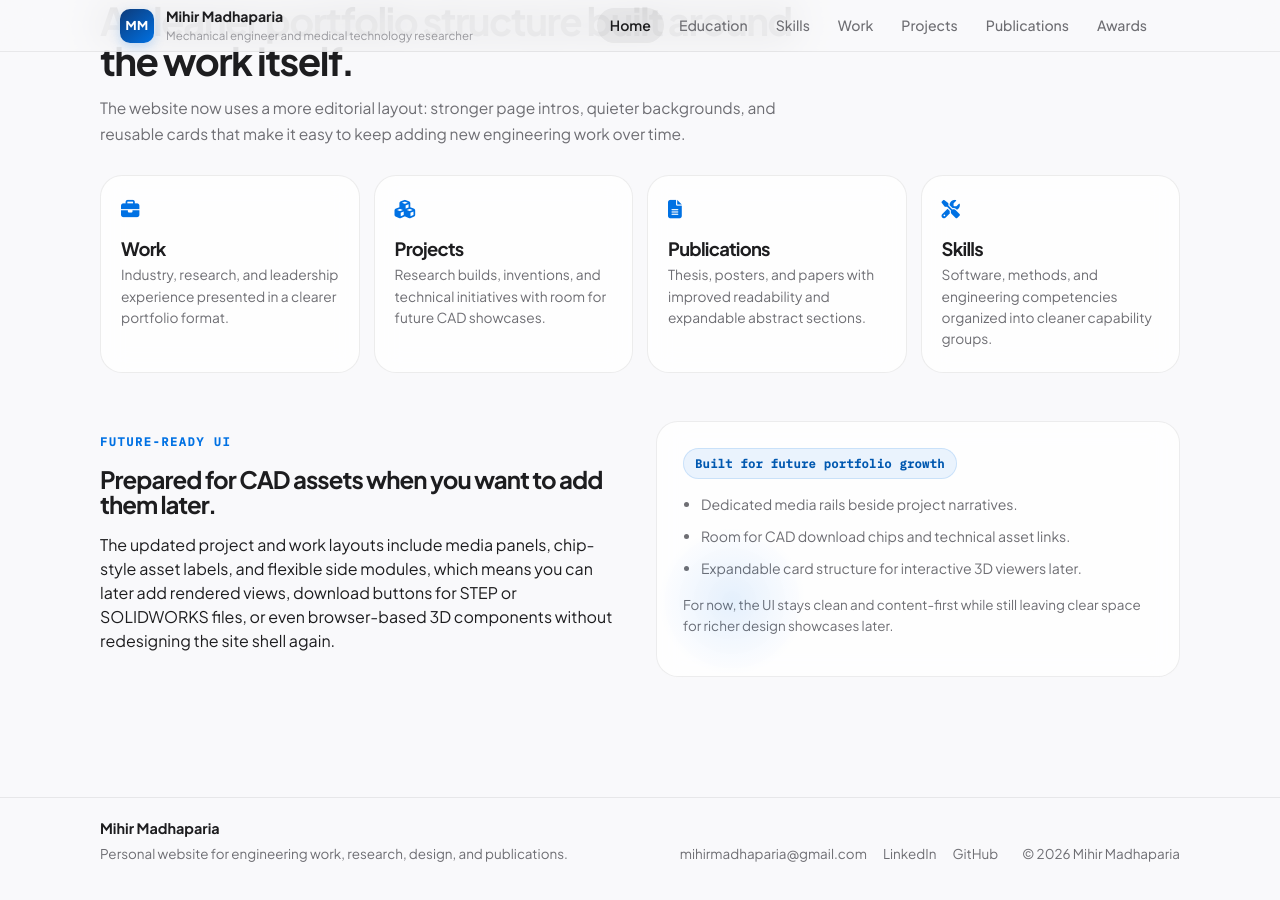
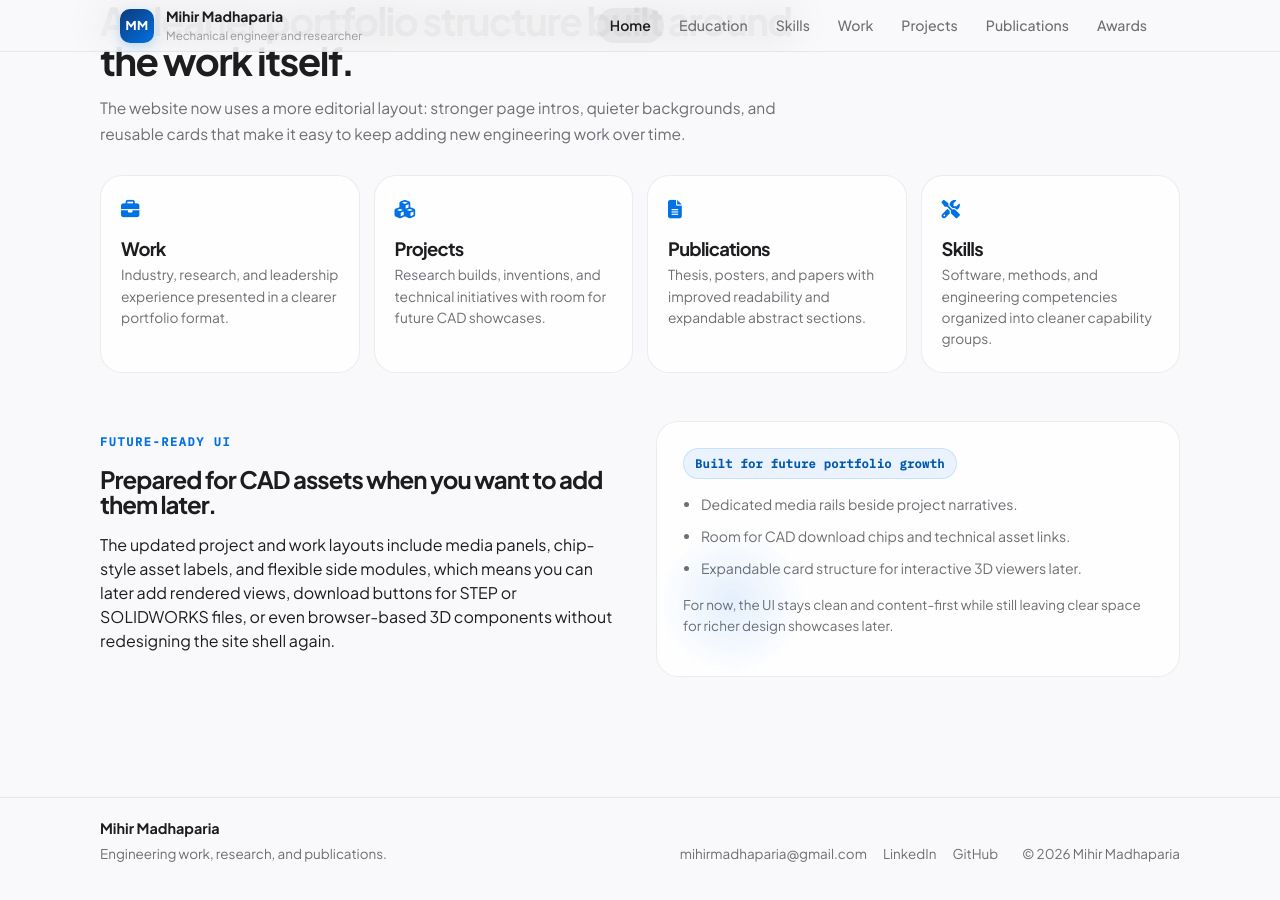
Before and after one commit to mihirmadhaparia/mihirmadhaparia.github.io, a Jekyll site: the page built from README.html, in a window 1280 px wide and 900 px high, scrolled down 1027 px. Built offline with Jekyll 4.4.1, drawn with Linux system fonts in a browser that asks for light colours.

Commit message:
Update footer and header text for clarity

```diff
--- a/_layouts/default.html
+++ b/_layouts/default.html
@@ -13,6 +13,10 @@
     <link href="https://fonts.googleapis.com/css2?family=IBM+Plex+Mono:wght@400;500&family=Plus+Jakarta+Sans:wght@400;500;600;700;800&display=swap" rel="stylesheet">
 </head>
 <body class="{% if page.url == '/' %}home-page{% else %}interior-page{% endif %}">
+
+    <!-- Animated gradient orb background -->
+    <canvas id="bg-canvas" aria-hidden="true"></canvas>
+
     <div class="site-chrome">
         <header class="site-header">
             <div class="header-shell">
@@ -20,14 +24,12 @@
                     <span class="brand-mark__monogram">MM</span>
                     <span class="brand-mark__text">
                         <strong>Mihir Madhaparia</strong>
-                        <span>Mechanical engineer and medical technology researcher</span>
+                        <span>Mechanical engineer and researcher</span>
                     </span>
                 </a>
 
                 <button class="menu-toggle" type="button" aria-expanded="false" aria-controls="site-navigation">
-                    <span></span>
-                    <span></span>
-                    <span></span>
+                    <span></span><span></span><span></span>
                     <span class="sr-only">Toggle navigation</span>
                 </button>
 
@@ -53,7 +55,7 @@
             <div class="footer-shell">
                 <div>
                     <p class="footer-title">Mihir Madhaparia</p>
-                    <p class="footer-copy">Personal website for engineering work, research, design, and publications.</p>
+                    <p class="footer-copy">Engineering work, research, and publications.</p>
                 </div>
                 <div class="footer-links">
                     <a href="mailto:mihirmadhaparia@gmail.com">mihirmadhaparia@gmail.com</a>
```
